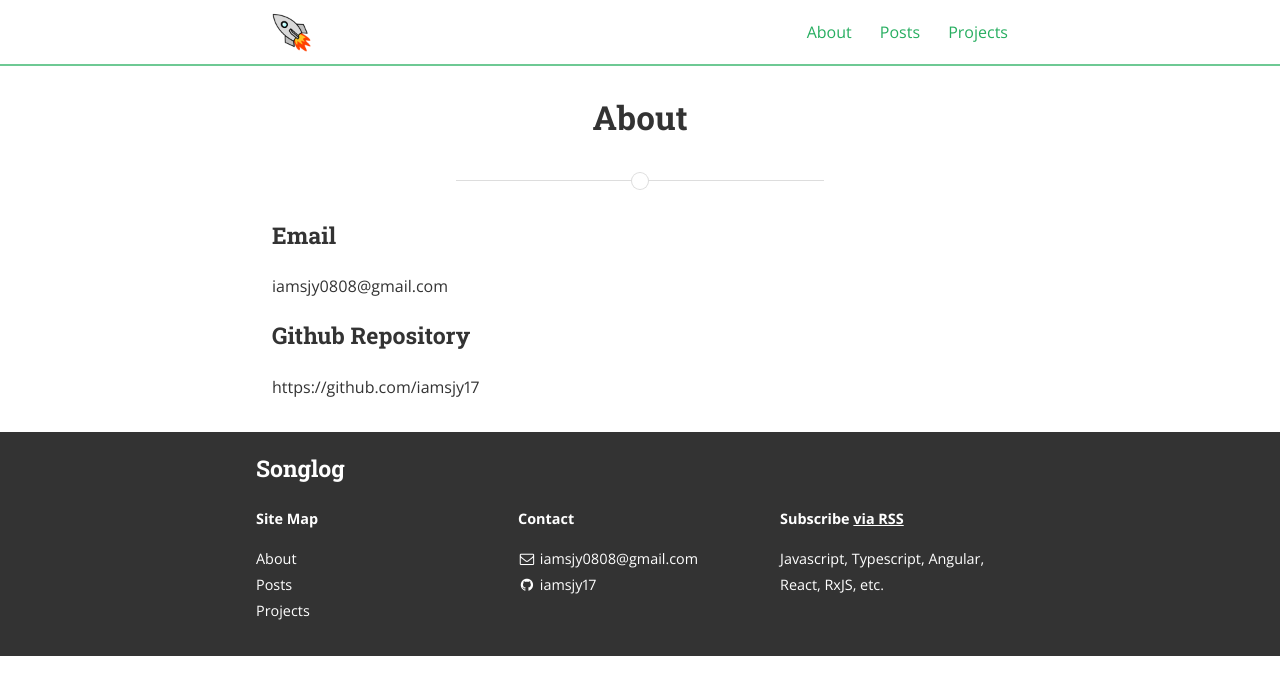
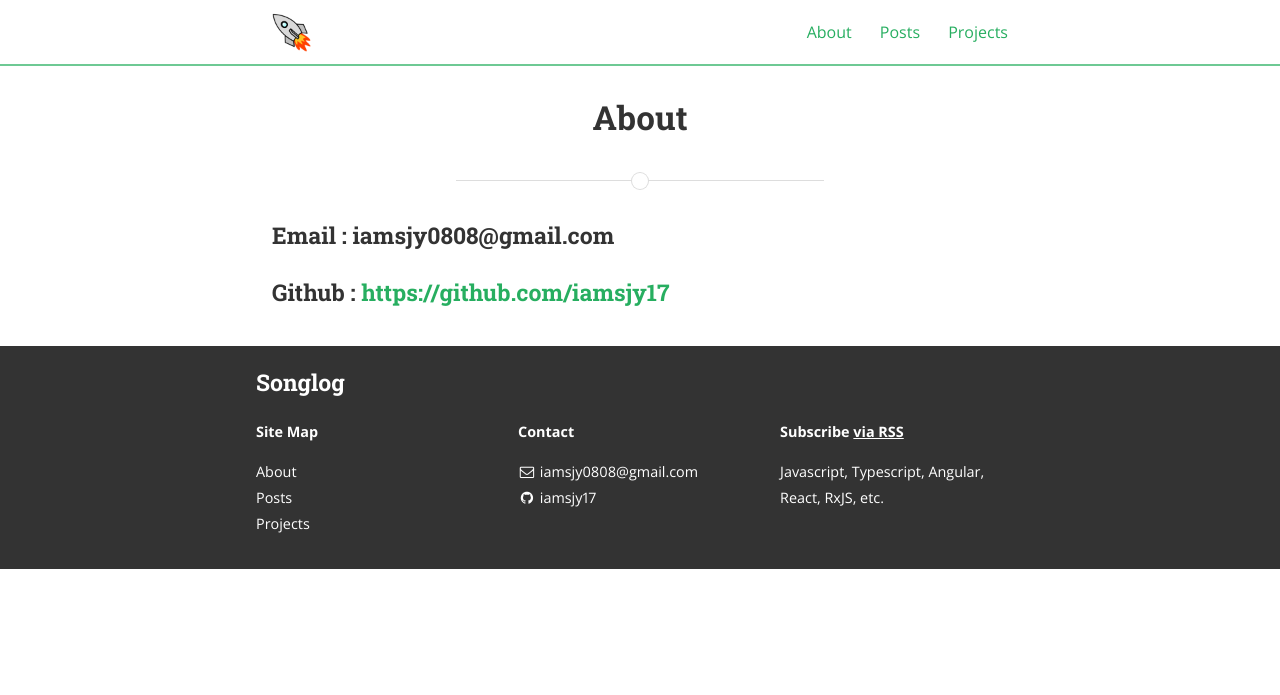
Before and after one commit to iamsjy17/iamsjy17.github.io, a Jekyll site: the page built from about.md, in a window 1280 px wide. Shown: the top 695 px of the page. Built offline with Jekyll 4.4.1, drawn with Linux system fonts in a browser that asks for light colours; nearby versions of some CDN libraries; some web fonts are replaced.

Commit message:
chore: about, projects 설명글 수정

```diff
--- a/about.md
+++ b/about.md
@@ -6,12 +6,6 @@ permalink: /about/
 
 <!-- <img src="{{ site.baseurl }}/assets/profile-placeholder.gif" title="Profile Picture" class="profile"> -->
 
+### Email : iamsjy0808@gmail.com
 
-
-### Email
-
-iamsjy0808@gmail.com
-
-### Github Repository
-
-https://github.com/iamsjy17
+### Github : [https://github.com/iamsjy17](https://github.com/iamsjy17)
```
Also changed, not shown: projects.md (+1 -5 lines).
